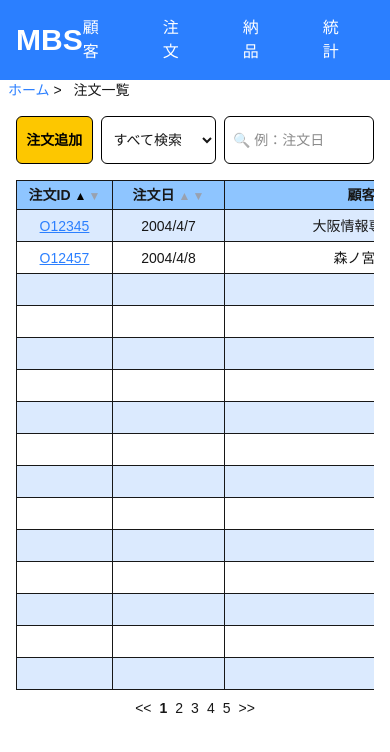
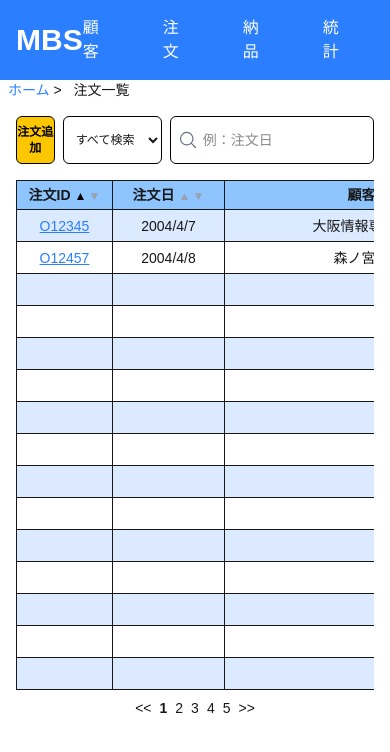
Before and after one commit to wasabi49/ocs-systemDevelopmentExercises, a Next.js app in the folder mbs/: page /Home/OrderList in a window 390 px wide. Shown: the top 752 px of the page. Built offline with nearby package versions, Linux system fonts and the light colour scheme.

Commit message:
Refactor code structure for improved readability and maintainability

```diff
--- a/mbs/app/Home/OrderList/page.tsx
+++ b/mbs/app/Home/OrderList/page.tsx
@@ -12,42 +12,71 @@ type Order = {
 };
 
 const dummyOrders: Order[] = [
-  { id: "O12345", date: "2004/4/7", customerName: "大阪情報専門学校", note: "", status: "完了" },
-  { id: "O12457", date: "2004/4/8", customerName: "森ノ宮病院", note: "", status: "未完了" },
+  {
+    id: "O12345",
+    date: "2004/4/7",
+    customerName: "大阪情報専門学校",
+    note: "",
+    status: "完了",
+  },
+  {
+    id: "O12457",
+    date: "2004/4/8",
+    customerName: "森ノ宮病院",
+    note: "",
+    status: "未完了",
+  },
 ];
 
 export default function OrderListPage() {
-  const [searchField, setSearchField] = useState<'すべて' | '注文ID' | '注文日' | '顧客名' | '備考'>('すべて');
-  const [searchKeyword, setSearchKeyword] = useState('');
-  const [statusFilter, setStatusFilter] = useState<'完了' | '未完了' | ''>('');
+  const [searchField, setSearchField] = useState<
+    "すべて" | "注文ID" | "注文日" | "顧客名" | "備考" | "商品名"
+  >("すべて");
+  const [searchKeyword, setSearchKeyword] = useState("");
+  const [statusFilter, setStatusFilter] = useState<"完了" | "未完了" | "">("");
   const [orders, setOrders] = useState<Order[]>(dummyOrders);
-  const [sortConfig, setSortConfig] = useState<{ key: keyof Order; direction: 'asc' | 'desc' } | null>({ key: 'id', direction: 'asc' });
+  const [sortConfig, setSortConfig] = useState<{
+    key: keyof Order;
+    direction: "asc" | "desc";
+  } | null>({ key: "id", direction: "asc" });
 
   const handleSort = (field: keyof Order) => {
-    let direction: 'asc' | 'desc' = 'asc';
-    if (sortConfig && sortConfig.key === field && sortConfig.direction === 'asc') {
-      direction = 'desc';
+    let direction: "asc" | "desc" = "asc";
+    if (
+      sortConfig &&
+      sortConfig.key === field &&
+      sortConfig.direction === "asc"
+    ) {
+      direction = "desc";
     }
     const sorted = [...orders].sort((a, b) => {
       const aValue = a[field];
       const bValue = b[field];
-      if (aValue < bValue) return direction === 'asc' ? -1 : 1;
-      if (aValue > bValue) return direction === 'asc' ? 1 : -1;
+      if (aValue < bValue) return direction === "asc" ? -1 : 1;
+      if (aValue > bValue) return direction === "asc" ? 1 : -1;
       return 0;
     });
     setOrders(sorted);
     setSortConfig({ key: field, direction });
   };
 
-  const filteredOrders = orders.filter(order => {
-    const matchField = searchField === 'すべて' || order[searchField as keyof Order]?.includes(searchKeyword);
-    const matchStatus = statusFilter === '' || order.status === statusFilter;
+  const filteredOrders = orders.filter((order) => {
+    const matchField =
+      searchField === "すべて" ||
+      order[searchField as keyof Order]?.includes(searchKeyword);
+    const matchStatus = statusFilter === "" || order.status === statusFilter;
     return matchField && matchStatus;
   });
 
   const displayedOrders = [...filteredOrders];
   while (displayedOrders.length < 15) {
-    displayedOrders.push({ id: '', date: '', customerName: '', note: '', status: '' });
+    displayedOrders.push({
+      id: "",
+      date: "",
+      customerName: "",
+      note: "",
+      status: "",
+    });
   }
 
   const renderSortIcon = (field: keyof Order) => {
@@ -55,8 +84,20 @@ export default function OrderListPage() {
     const direction = sortConfig?.direction;
     return (
       <span className="ml-1">
-        <span className={`inline-block text-xs ${isActive && direction === 'asc' ? 'text-black' : 'text-gray-400'}`}>▲</span>
-        <span className={`inline-block text-xs ml-0.5 ${isActive && direction === 'desc' ? 'text-black' : 'text-gray-400'}`}>▼</span>
+        <span
+          className={`inline-block text-xs ${
+            isActive && direction === "asc" ? "text-black" : "text-gray-400"
+          }`}
+        >
+          ▲
+        </span>
+        <span
+          className={`inline-block text-xs ml-0.5 ${
+            isActive && direction === "desc" ? "text-black" : "text-gray-400"
+          }`}
+        >
+          ▼
+        </span>
       </span>
     );
   };
@@ -64,48 +105,86 @@ export default function OrderListPage() {
   return (
     <div className="p-4 max-w-screen-lg mx-auto flex flex-col items-center">
       <div className="flex flex-nowrap mb-4 w-full max-w-full overflow-x-auto justify-center gap-2 sm:gap-4">
-        <button className="bg-yellow-400 hover:bg-yellow-500 text-black font-bold h-[48px] w-[80px] border border-black rounded-md text-sm">
+        <button className="bg-yellow-400 hover:bg-yellow-500 text-black font-bold h-[48px] w-12 border border-black rounded-md text-xs md:text-sm">
           注文追加
         </button>
 
         <select
           value={searchField}
-          onChange={(e) => setSearchField(e.target.value as any)}
-          className="border border-black px-2 py-2 h-[48px] text-sm rounded-md w-[120px]"
+          onChange={(e) =>
+            setSearchField(
+              e.target.value as
+                | "すべて"
+                | "注文ID"
+                | "注文日"
+                | "顧客名"
+                | "備考"
+                | "商品名"
+            )
+          }
+          className="border border-black px-2 py-2 h-[48px] text-xs md:text-sm rounded-md w-25 md:w-32  "
         >
           <option value="すべて">すべて検索</option>
           <option value="注文ID">注文ID</option>
           <option value="注文日">注文日</option>
           <option value="顧客名">顧客名</option>
           <option value="備考">備考</option>
+          <option value="商品名">商品名</option>
         </select>
 
-        <input
-          type="text"
-          placeholder="🔍 例：注文日"
-          value={searchKeyword}
-          onChange={(e) => setSearchKeyword(e.target.value)}
-          className="border border-black px-2 py-2 h-[48px] text-sm rounded-md w-[150px] sm:w-[250px]"
-        />
+        <div className="relative flex items-center w-64 sm:w-[250px]">
+          <div className="absolute left-2 text-gray-500">
+            <svg
+              xmlns="http://www.w3.org/2000/svg"
+              fill="none"
+              viewBox="0 0 24 24"
+              strokeWidth={1.5}
+              stroke="currentColor"
+              className="w-5 h-5"
+            >
+              <path
+                strokeLinecap="round"
+                strokeLinejoin="round"
+                d="m21 21-5.197-5.197m0 0A7.5 7.5 0 1 0 5.196 5.196a7.5 7.5 0 0 0 10.607 10.607Z"
+              />
+            </svg>
+          </div>
+          <input
+            type="text"
+            placeholder="例：注文日"
+            value={searchKeyword}
+            onChange={(e) => setSearchKeyword(e.target.value)}
+            className="border border-black pl-8 pr-2 py-2 h-[48px] text-sm rounded-md w-full bg-white focus:border-orange-500 focus:outline-none"
+            aria-label="検索フィールド"
+          />
+        </div>
       </div>
 
       <div className="w-full overflow-x-auto">
         <table className="w-full border-collapse text-center text-sm table-fixed sm:table-auto">
           <thead className="bg-blue-300">
             <tr>
-              <th className="border px-1 py-1 w-24 truncate cursor-pointer" onClick={() => handleSort('id')}>
-                注文ID{renderSortIcon('id')}
+              <th
+                className="border px-1 py-1 w-24 truncate cursor-pointer"
+                onClick={() => handleSort("id")}
+              >
+                注文ID{renderSortIcon("id")}
               </th>
-              <th className="border px-1 py-1 w-28 truncate cursor-pointer" onClick={() => handleSort('date')}>
-                注文日{renderSortIcon('date')}
+              <th
+                className="border px-1 py-1 w-28 truncate cursor-pointer"
+                onClick={() => handleSort("date")}
+              >
+                注文日{renderSortIcon("date")}
               </th>
               <th className="border px-1 py-1 w-72 truncate">顧客名</th>
               <th className="border px-1 py-1 w-120 truncate">備考</th>
               <th className="border px-1 py-1 w-16 truncate">
                 <select
                   value={statusFilter}
-                  onChange={(e) => setStatusFilter(e.target.value as '完了' | '未完了' | '')}
-                  className="text-sm bg-transparent"
+                  onChange={(e) =>
+                    setStatusFilter(e.target.value as "完了" | "未完了" | "")
+                  }
+                  className="text-sm bg-transparent hover:bg-blue-200 transition-colors duration-200"
                 >
                   <option value="">状態</option>
                   <option value="完了">完了</option>
@@ -116,19 +195,31 @@ export default function OrderListPage() {
           </thead>
           <tbody>
             {displayedOrders.map((order, index) => (
-              <tr key={index} className={`${index % 2 === 0 ? 'bg-blue-100' : 'bg-white'} h-8`}>
+              <tr
+                key={index}
+                className={`${
+                  index % 2 === 0 ? "bg-blue-100" : "bg-white"
+                } h-8`}
+              >
                 <td className="border px-1 py-1 truncate">
                   {order.id ? (
-                    <Link href={`/Home/OrderList/${order.id}`} className="text-blue-500 underline">
+                    <Link
+                      href={`/Home/OrderList/${order.id}`}
+                      className="text-blue-500 underline"
+                    >
                       {order.id}
                     </Link>
-                  ) : ''}
+                  ) : (
+                    ""
+                  )}
                 </td>
                 <td className="border px-1 py-1 truncate">{order.date}</td>
-                <td className="border px-1 py-1 truncate">{order.customerName}</td>
+                <td className="border px-1 py-1 truncate">
+                  {order.customerName}
+                </td>
                 <td className="border px-1 py-1 truncate">{order.note}</td>
                 <td className="border px-1 py-1 truncate">
-                  {order.status === '未完了' ? (
+                  {order.status === "未完了" ? (
                     <span className="text-red-500">{order.status}</span>
                   ) : (
                     order.status
--- a/mbs/app/components/Header.tsx
+++ b/mbs/app/components/Header.tsx
@@ -2,7 +2,7 @@ import Link from "next/link";
 
 const Header = () => {
   return (
-    <header className="flex justify-between items-center bg-blue-500 text-white p-4">
+    <header className="flex justify-between items-center bg-blue-500 text-white p-4 max-w-screen">
       <div className="text-3xl font-bold">
         <Link href="/home">MBS</Link>
       </div>
```
Also changed, not shown: 1 other file (tests, documents, lock files or other folders).
